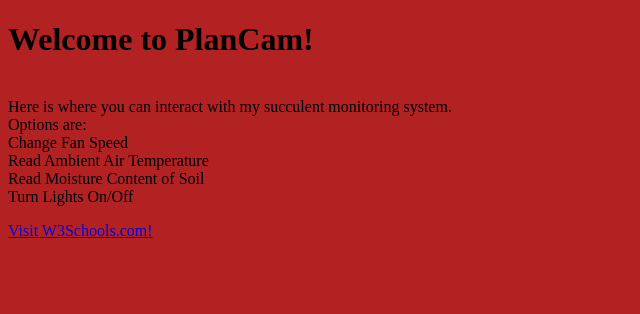
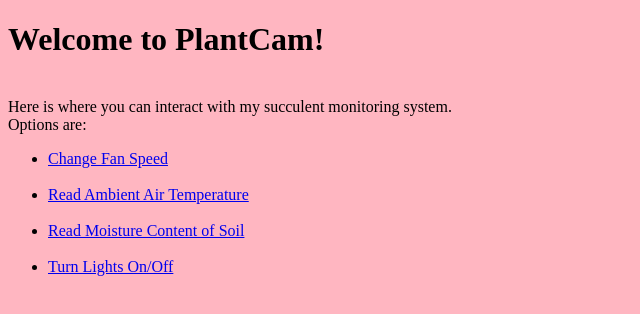
Before and after one commit to DianaKraemer/DianaKraemer.github.io, a plain HTML site: page index.html in a window 1280 px wide. Shown: the whole page, without its empty margins (0-640 px from the left). Drawn offline with Linux system fonts and the light colour scheme.

Commit message:
Update index.html

```diff
--- a/index.html
+++ b/index.html
@@ -1,20 +1,20 @@
 <!DOCTYPE html>
 <html>
-<body bgcolor="#B22222">
-<h1>Welcome to PlanCam!</h1>
+<body bgcolor="#FFB6C1">
+<h1>Welcome to PlantCam!</h1>
   <br>
   Here is where you can interact with my succulent monitoring system.
   <br>
   Options are:
+  <p>
+  <ul style="list-style-type:disc;">
+   <li><a href="Pages/FanSpeed.html"> Change Fan Speed </a></li>
   <br>
-  Change Fan Speed
+ <li> <a href="Pages/AirTemp.html"> Read Ambient Air Temperature </a></li>
   <br>
-  Read Ambient Air Temperature
+  <li><a href="Pages/Soil.html"> Read Moisture Content of Soil </a></li>
   <br>
-  Read Moisture Content of Soil
+  <li><a href="Pages/Lights.html"> Turn Lights On/Off </a></li>
   <br>
-  Turn Lights On/Off
-  <br>
-<p><a href="https://www.w3schools.com">Visit W3Schools.com!</a></p>
 </body>
 </html>
```
